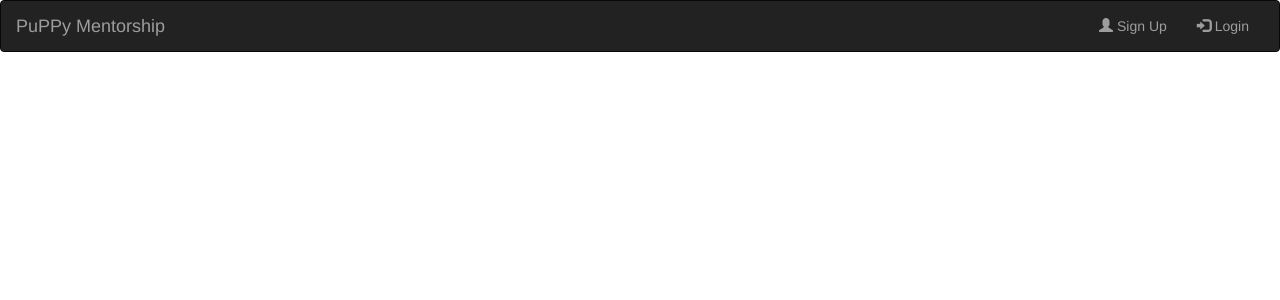
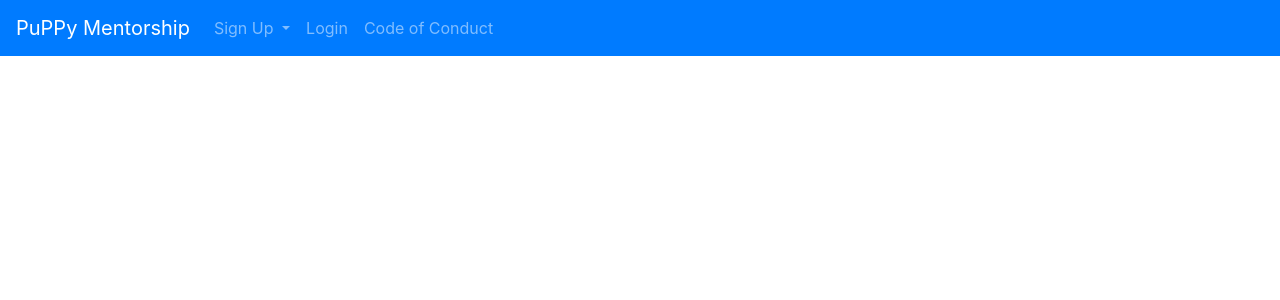
Before and after one commit to PuPy-Python/mentorship-app, a Django app: page /pairing/1/accepted/ in a window 1280 px wide. Shown: the top 300 px of the page. Run offline with Django 3.2, Linux system fonts and the light colour scheme; the visitor is signed in with stand-in values (Sample User, id 1); some libraries are stand-ins or nearby versions.

Commit message:
Continue work on base.html templeate - Update bootstrap to most recent version - Change navbar url links to use django url tag - Remove unused navbar links - Add name='signup' to /signup url - Create separate sign up links for mentor and mentee.

```diff
--- a/mentorship/templates/mentorship/base.html
+++ b/mentorship/templates/mentorship/base.html
@@ -4,34 +4,40 @@
   <head>
     <meta charset="utf-8">
     <meta name="viewport" content="width=device-width, initial-scale=1">
-    <link rel="stylesheet" href="https://maxcdn.bootstrapcdn.com/bootstrap/3.3.7/css/bootstrap.min.css">
+<!-- Bootstrap links -->
+    <link rel="stylesheet" href="https://stackpath.bootstrapcdn.com/bootstrap/4.1.1/css/bootstrap.min.css">
+    <script src="https://code.jquery.com/jquery-3.3.1.slim.min.js" integrity="sha384-q8i/X+965DzO0rT7abK41JStQIAqVgRVzpbzo5smXKp4YfRvH+8abtTE1Pi6jizo" crossorigin="anonymous"></script>
+    <script src="https://cdnjs.cloudflare.com/ajax/libs/popper.js/1.14.3/umd/popper.min.js" integrity="sha384-ZMP7rVo3mIykV+2+9J3UJ46jBk0WLaUAdn689aCwoqbBJiSnjAK/l8WvCWPIPm49" crossorigin="anonymous"></script>
+    <script src="https://stackpath.bootstrapcdn.com/bootstrap/4.1.1/js/bootstrap.min.js" integrity="sha384-smHYKdLADwkXOn1EmN1qk/HfnUcbVRZyYmZ4qpPea6sjB/pTJ0euyQp0Mk8ck+5T" crossorigin="anonymous"></script>
     <title>{{ title }}</title>
   </head>
   <body>
-    <nav class="navbar navbar-inverse">
-      <div class="container-fluid">
-        <div class="navbar-header">
-          <button type="button" class="navbar-toggle" data-toggle="collapse" data-target="#myNavbar">
-            <span class="icon-bar"></span>
-            <span class="icon-bar"></span>
-            <span class="icon-bar"></span>
-          </button>
-          <a class="navbar-brand" href="/">PuPPy Mentorship</a>
-        </div>
-        <div class="collapse navbar-collapse" id="myNavbar">
-        <!-- Uncomment and add links below for site navigation
-        -->
-          <!-- <ul class="nav navbar-nav">
-            <li class="active"><a href="#">Home</a></li>
-            <li><a href="#">Page 1</a></li>
-            <li><a href="#">Page 2</a></li>
-            <li><a href="#">Page 3</a></li>
-          </ul> -->
-          <ul class="nav navbar-nav navbar-right">
-            <li><a href="/signup/"><span class="glyphicon glyphicon-user"></span> Sign Up</a></li>
-            <li><a href="/login/"><span class="glyphicon glyphicon-log-in"></span> Login</a></li>
-          </ul>
-        </div>
+    <!-- Bootstrap Navbar -->
+    <nav class="navbar navbar-expand-lg navbar-dark bg-primary">
+      <a class="navbar-brand" href="/">PuPPy Mentorship</a>
+      <button class="navbar-toggler" type="button" data-toggle="collapse" data-target="#navbarSupportedContent" aria-controls="navbarSupportedContent" aria-expanded="false" aria-label="Toggle navigation">
+        <span class="navbar-toggler-icon"></span>
+      </button>
+
+      <div class="collapse navbar-collapse" id="navbarNavDropdown">
+        <ul class="navbar-nav mr-auto">
+          <li class="nav-item dropdown">
+            <a class="nav-link dropdown-toggle" href="#" id="navbarDropdown" role="button" data-toggle="dropdown" aria-haspopup="true" aria-expanded="false">
+              Sign Up
+            </a>
+            <div class="dropdown-menu" aria-labelledby="navbarDropdown">
+              <a class="dropdown-item" href="{% url 'signup' account_type='mentor' %}">Mentor Sign Up</a>
+              <a class="dropdown-item" href="{% url 'signup' account_type='mentee' %}">Mentee Sign Up</a>
+            </div>
+          </li>
+          <li class="nav-item">
+            <a class="nav-link" href="{% url 'login' %}">Login</a>
+          </li>
+          <!-- Placeholder link for CoC till route and template defined -->
+          <li class="nav-item">
+            <a class="nav-link" href="#">Code of Conduct</a>
+          </li>
+        </ul>
       </div>
     </nav>
         {% block body %}
--- a/mentorship/urls.py
+++ b/mentorship/urls.py
@@ -29,7 +29,7 @@ urlpatterns = [
     ),
     url(
         r'^signup/(?P<account_type>[\w-]+)/',
-        profile_views.register_user_view
+        profile_views.register_user_view, name="signup"
     ),
     url(
         r'^activate/',
```
